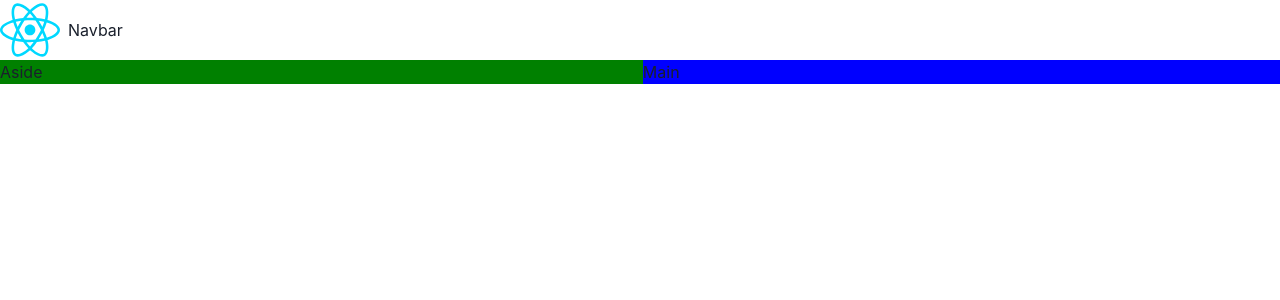
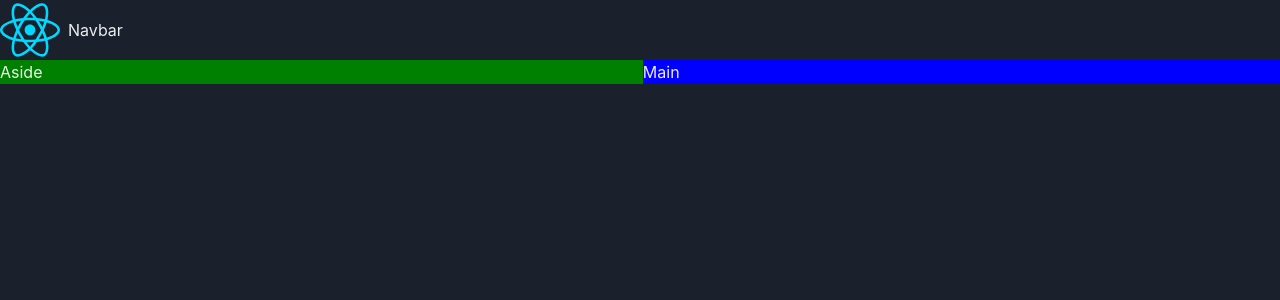
Before and after one commit to saadurrehman8113/game-hub, a React (Vite) app: page / in a window 1280 px wide. Shown: the top 300 px of the page. Built offline with nearby package versions, Linux system fonts and the light colour scheme.

Commit message:
Implemented dark mode

```diff
--- a/src/main.tsx
+++ b/src/main.tsx
@@ -1,12 +1,14 @@
 import { StrictMode } from 'react'
 import { createRoot } from 'react-dom/client'
-import { ChakraProvider } from "@chakra-ui/react";
+import { ChakraProvider, ColorModeScript } from "@chakra-ui/react";
 
 import App from './App.tsx'
+import theme from './theme.ts'
 
 createRoot(document.getElementById('root')!).render(
   <StrictMode>
-    <ChakraProvider>
+    <ChakraProvider theme={theme}>
+      <ColorModeScript initialColorMode={theme.config.initialColorMode} />
       <App />
     </ChakraProvider>
   </StrictMode>,
--- /dev/null
+++ b/src/theme.ts
@@ -0,0 +1,13 @@
+// 1. import `extendTheme` function
+import { extendTheme, type ThemeConfig } from '@chakra-ui/react'
+
+// 2. Add your color mode config
+const config: ThemeConfig = {
+  initialColorMode: 'dark',
+  useSystemColorMode: false,
+}
+
+// 3. extend the theme
+const theme = extendTheme({ config })
+
+export default theme
```
